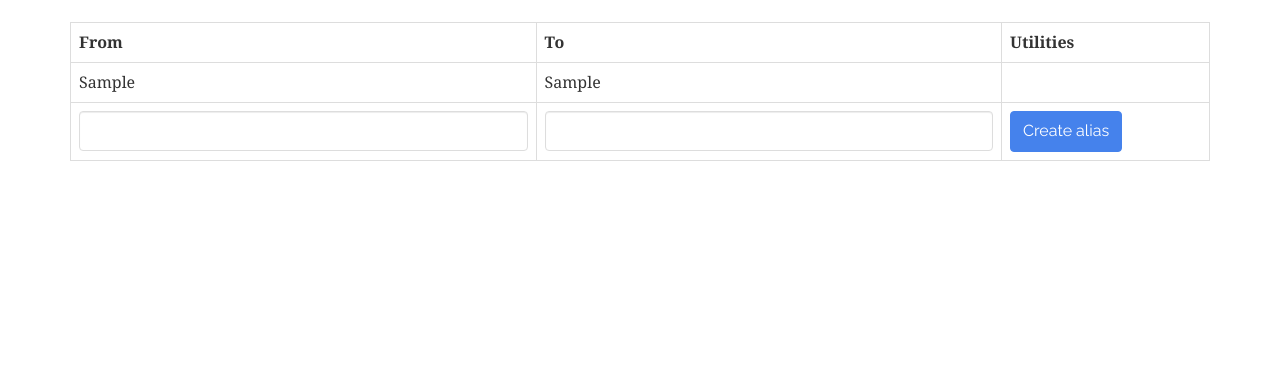
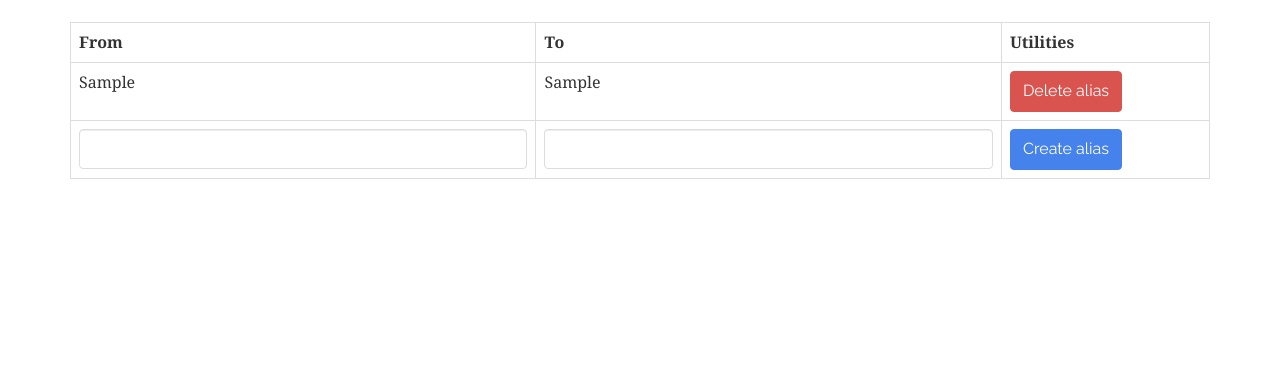
Before and after one commit to tjcsl/mhacksiv, a Flask app: page /account/alias/ in a window 1280 px wide. Shown: the part 67-445 px from the top of the page. Run offline with Flask 2, Linux system fonts and the light colour scheme; the visitor is signed in with stand-in values (Sample User, id 1); tables that the repository leaves empty hold one stand-in row (values such as "Sample post").

Commit message:
Add alias deletion

```diff
--- a/project/routes.py
+++ b/project/routes.py
@@ -17,6 +17,7 @@ add_url_routes((
     ('/account/', account.account_view),
     ('/account/alias/', account.aliases),
     ('/account/alias/add/', account.addalias),
+    ('/account/alias/del/<int:aid>', account.delalias),
     ('/account/phones/add/', account.add_phone),
     ('/account/phones/confirm/', account.confirm_phone),
     ('/account/phones/del/<int:pid>/', account.delete_phone),
--- a/project/templates/alias.html
+++ b/project/templates/alias.html
@@ -10,7 +10,7 @@
     <tr>
         <td>{{ i[0] }}</td>
         <td>{{ i[1] }}</td>
-        <td></td>
+        <td><a class="btn btn-danger" href="/account/alias/del/{{ i[2] }}">Delete alias</a></td>
     </tr>
     {% endfor %}
     <tr>
--- a/project/views/account.py
+++ b/project/views/account.py
@@ -53,7 +53,7 @@ def delete_phone(pid):
 def aliases():
     if "username" not in session:
         return redirect("/")
-    aliaslist = [(i._from, i.to) for i in Alias.query.filter(Alias.uid == session["user_id"]).all()]
+    aliaslist = [(i._from, i.to, i.aid) for i in Alias.query.filter(Alias.uid == session["user_id"]).all()]
     return render_template("alias.html", aliases=aliaslist)
 
 def addalias():
@@ -70,3 +70,15 @@ def addalias():
         db_session.commit()
         flash("Your alias was added.", "success")
     return redirect("/account/alias/")
+
+def delalias(aid):
+    if "username" not in session:
+        return redirect("/")
+    tdalias = Alias.query.filter(Alias.aid == aid).first()
+    if tdalias.uid != session["user_id"]:
+        flash("You don't own that alias!", "danger")
+        return redirect('/account/alias/')
+    db_session.delete(tdalias)
+    db_session.commit()
+    flash("Your alias was deleted.", "success")
+    return redirect("/account/alias/")
```
